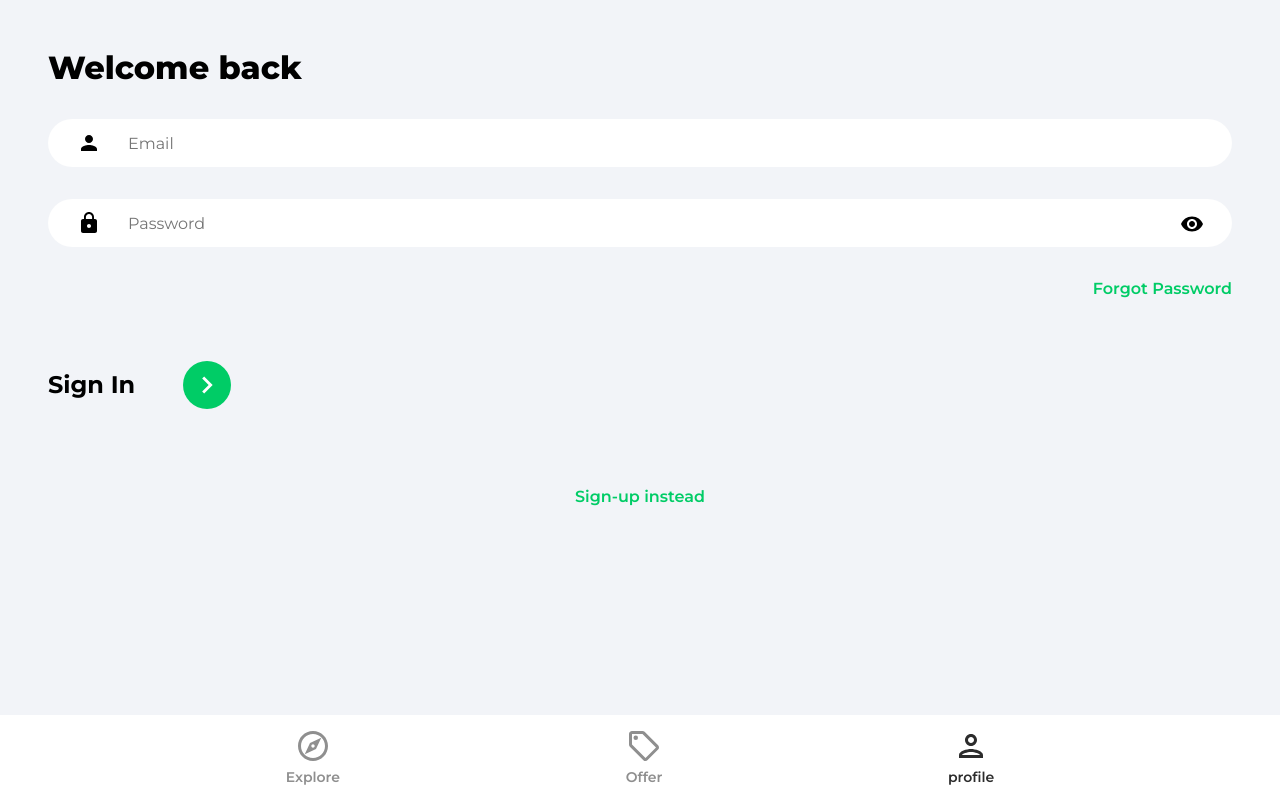
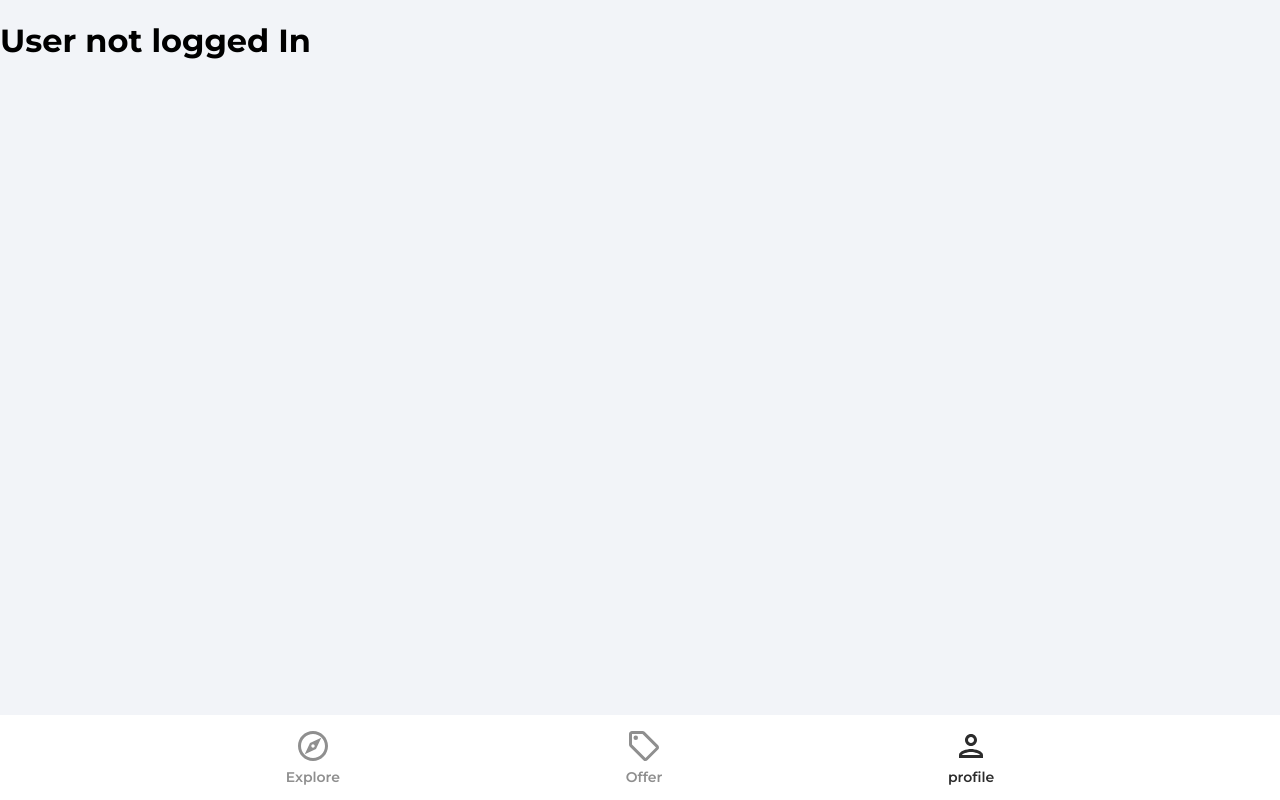
Before and after one commit to DimiTesting/house-market-app, a React (Create React App) app: page /profile in a window 1280 px wide. Built offline with nearby package versions, Linux system fonts and the light colour scheme; the HTML template or start-up script is replaced by a standard one.

Commit message:
setting up Profile page, and user is signed in then showing the userName in the Profilepage

```diff
--- a/src/App.js
+++ b/src/App.js
@@ -5,6 +5,7 @@ import ForgotPassword from "./pages/ForgotPassword"
 import Offers from "./pages/Offers"
 import SignIn from "./pages/SignIn"
 import SignUp from "./pages/SignUp"
+import Profile from "./pages/Profile"
 
 function App() {
   return (
@@ -14,7 +15,7 @@ function App() {
           <Route path="/" element={<Explore/>}/>
           <Route path="/offers" element={<Offers/>}/>
           <Route path="/sign-in" element={<SignIn/>}/>
-          <Route path="/profile" element={<SignIn/>}/>
+          <Route path="/profile" element={<Profile/>}/>
           <Route path="/sign-up" element={<SignUp/>}/>
           <Route path="/forgotpassword" element={<ForgotPassword/>}/>
         </Routes>
--- /dev/null
+++ b/src/pages/Profile.js
@@ -0,0 +1,17 @@
+import { useState, useEffect } from "react"
+import { getAuth } from "firebase/auth"
+
+function Profile() {
+
+    const [user, setUser] = useState(null)
+    const auth = getAuth()
+
+    useEffect(()=> {
+        setUser(auth.currentUser)
+    }, [])
+
+
+    return (user? <h1>{user.displayName}</h1> : <h1>User not logged In</h1> )
+}
+
+export default Profile
--- a/src/pages/SignIn.js
+++ b/src/pages/SignIn.js
@@ -1,7 +1,8 @@
 import {useState} from "react"
-import {Link} from "react-router-dom"
+import {Link, useNavigate} from "react-router-dom"
 import {ReactComponent as ArrowRigthIcon} from "../assets/svg/keyboardArrowRightIcon.svg"
 import visibilityIcon from "../assets/svg/visibilityIcon.svg"
+import { getAuth, signInWithEmailAndPassword } from "firebase/auth"
 
 function SignIn() {
 
@@ -13,12 +14,29 @@ function SignIn() {
 
     const {email, password} = formData
 
+    const navigate = useNavigate()
+
     function OnChange(e) {
         setFormData((prevState)=> ({
             ...prevState,
             [e.target.id]: e.target.value
         })
     )}
+
+    const handleSubmit = async (e) => {
+        e.preventDefault()
+
+        try {
+            const auth = getAuth()
+            const userCreditial = await signInWithEmailAndPassword(auth, email, password)
+            if (userCreditial.user) {
+                navigate("/profile")
+            }
+
+        } catch (error) {
+            console.log(error)
+        }
+    }
 
     return (
         <>
@@ -27,7 +45,7 @@ function SignIn() {
                 <p className="pageHeader"> Welcome back </p>
             </header>
 
-            <form>
+            <form onSubmit={handleSubmit}>
                 <input type="email" className="emailInput" placeholder="Email" id="email" value={email} onChange={OnChange}/>
                 <div className="passwordInputDiv">
                     <input type={showPassword? 'text': 'password'} className="passwordInput" placeholder="Password" id="password" value={password} onChange={OnChange}/>
```
